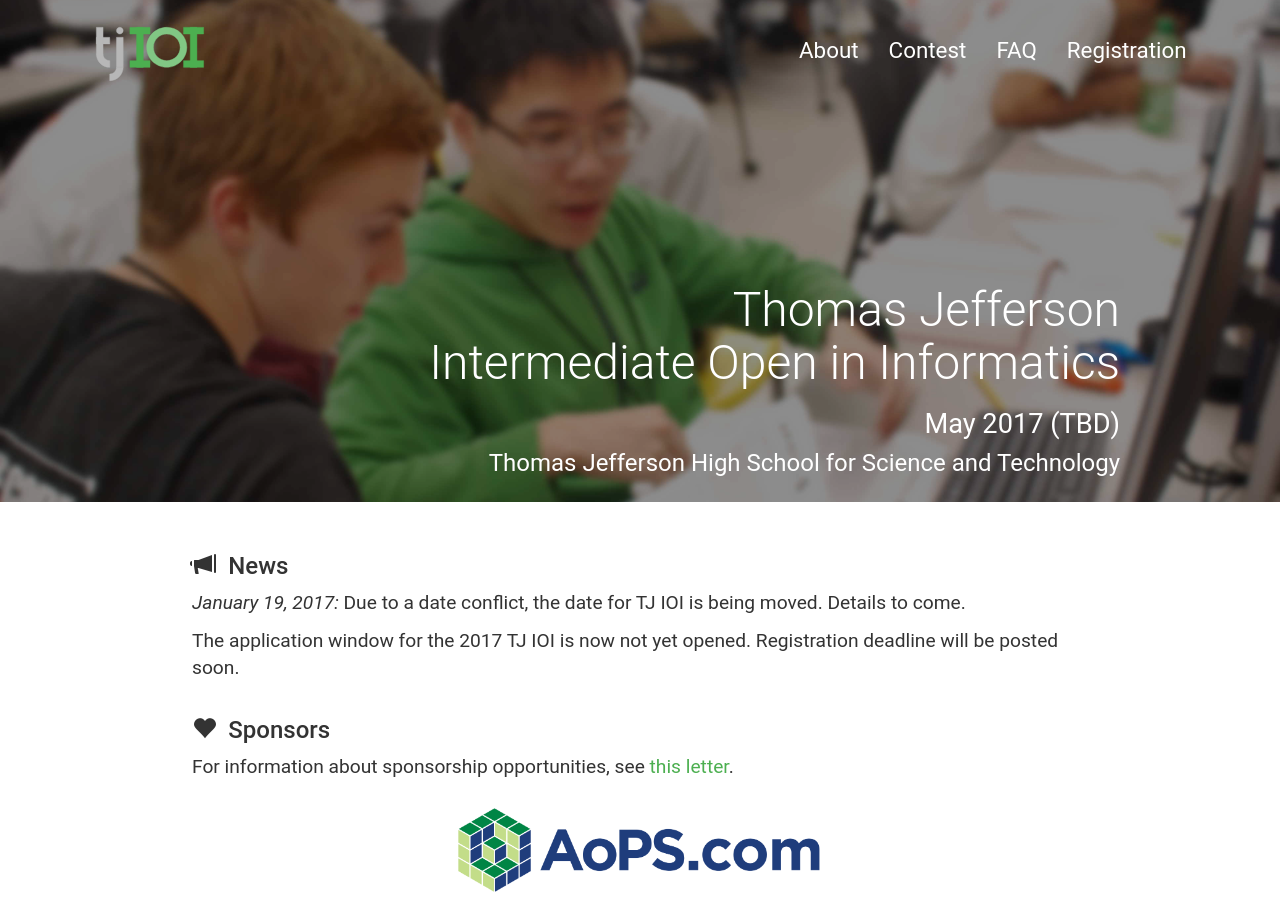
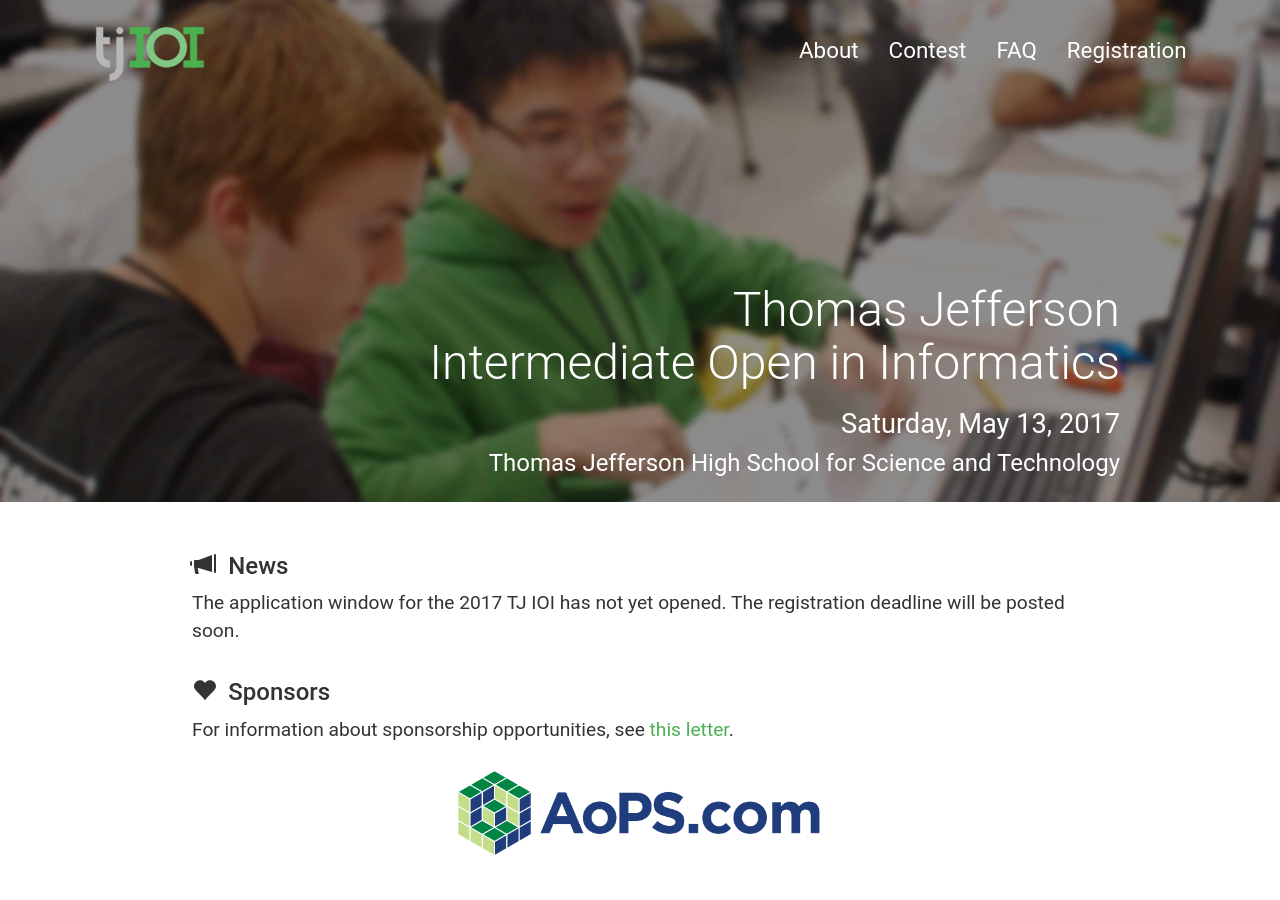
Before and after one commit to codeAligned/tjioi, a Jekyll site: the page built from index.html, in a window 1280 px wide and 900 px high. Built offline with Jekyll 4.4.1, drawn with Linux system fonts in a browser that asks for light colours.

Commit message:
i hate larry

```diff
--- a/_includes/hero-header.html
+++ b/_includes/hero-header.html
@@ -2,7 +2,7 @@
     {% include header.html %}
     <div class="hero-content">
         <h1>Thomas Jefferson<br>Intermediate Open in Informatics</h1>
-        <h2>May 2017 (TBD)</h2>
+        <h2>Saturday, May 13, 2017</h2>
         <h3>Thomas Jefferson High School for Science and Technology</h3>
     </div>
     <div class="hero-image"></div>
--- a/index.html
+++ b/index.html
@@ -4,8 +4,7 @@ use_hero: true
 ---
 
 <h3><span class="glyphicon glyphicon-bullhorn" aria-hidden="true"></span>&ensp;News</h3>
-<p><em>January 19, 2017:</em> Due to a date conflict, the date for TJ IOI is being moved. Details to come.</p>
-<p>The application window for the 2017 TJ IOI is now not yet opened. Registration deadline will be posted soon. </p>
+<p>The application window for the 2017 TJ IOI has not yet opened. The registration deadline will be posted soon.</p>
 
 <h3><span class="glyphicon glyphicon-heart" aria-hidden="true"></span>&ensp;Sponsors</h3>
 <p>For information about sponsorship opportunities, see <a href="{{ '/materials/2017/SponsorshipInformation.pdf' | relative_url }}">this letter</a>.</p>
```
